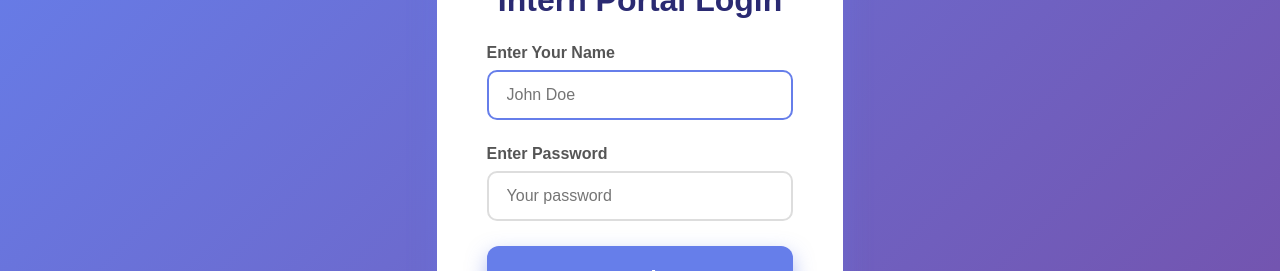
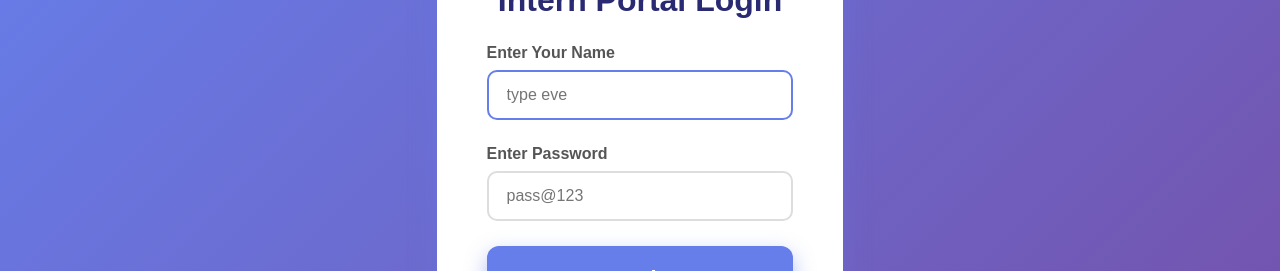
Before and after one commit to 2ushar03/She_Can_Internship, a React (Vite) app in the folder frontend/: page / in a window 1280 px wide. Shown: the part 128-399 px from the top of the page. Built offline with nearby package versions, Linux system fonts and the light colour scheme.

Commit message:
Update Login.jsx

```diff
--- a/frontend/src/components/Login.jsx
+++ b/frontend/src/components/Login.jsx
@@ -1,6 +1,6 @@
 import React, { useState } from "react";
 import { useNavigate } from "react-router-dom";
-import "./styles.css"; // Assuming you have a styles.css for basic styling
+import "./styles.css";
 
 export default function Login() {
   const [name, setName] = useState("");
@@ -17,7 +17,6 @@ export default function Login() {
       alert("Please enter your password");
       return;
     }
-    // For now, no actual password validation — just passing both to dashboard
     navigate("/dashboard", { state: { name, password } });
   }
 
@@ -29,7 +28,7 @@ export default function Login() {
         <input
           id="name"
           type="text"
-          placeholder="John Doe"
+          placeholder="type eve"
           value={name}
           onChange={(e) => setName(e.target.value)}
           autoFocus
@@ -39,7 +38,7 @@ export default function Login() {
         <input
           id="password"
           type="password"
-          placeholder="Your password"
+          placeholder="pass@123"
           value={password}
           onChange={(e) => setPassword(e.target.value)}
         />
```
